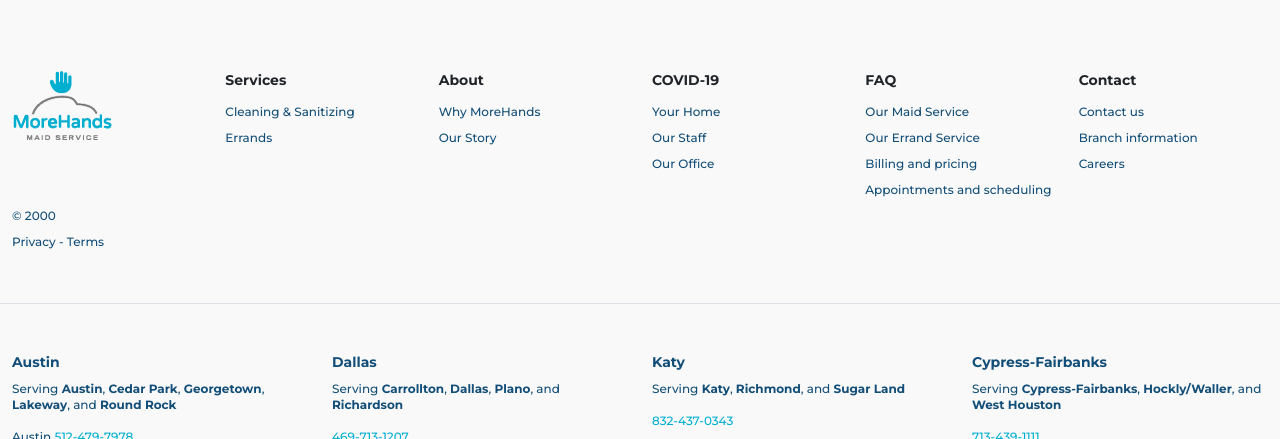
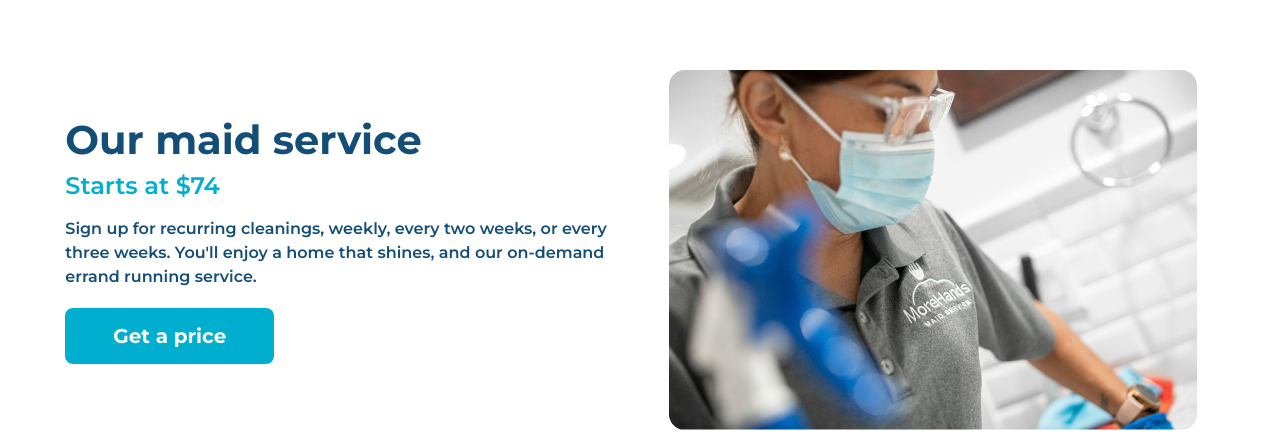
Before and after one commit to mongo25/cleanSite, a React (Vite) app in the folder cleaningSite/: page /service in a window 1280 px wide. Shown: the part 513-952 px from the top of the page. Built offline with nearby package versions, Linux system fonts and the light colour scheme.

Commit message:
maid service section

```diff
--- a/cleaningSite/src/App.css
+++ b/cleaningSite/src/App.css
@@ -575,3 +575,7 @@
 .subpage-banner {
   padding: 45px 0;
 }
+
+.maid-service-area {
+  padding: 70px 0 50px 0;
+}
--- a/cleaningSite/src/ServicePage.jsx
+++ b/cleaningSite/src/ServicePage.jsx
@@ -2,6 +2,8 @@
 import SubpageBanner from "./components/SubpageBanner";
 import Header from "./Header";
 import Footer from "./Footer";
+import { Link } from "react-router-dom";
+import { maidService } from "./assets";
 
 const ServicePage = () => {
   const [scrolled, setScrolled] = useState(false);
@@ -35,6 +37,45 @@
         description="Sometimes, there's just too much to do. Our maid service will take care of the housework. Sign up for recurring cleanings, and we'll run your errands too."
         textLink="Let us give you a hand"
       />
+      <section className="maid-service-area" id="maid-services-section">
+        <div className="container container-max">
+          <div className="row">
+            <div className="col-md-11 m-auto">
+              <div className="row">
+                <div className="col-md-6 text-start m-auto">
+                  <div className="maid-service-left">
+                    <h2 className="fw-bold fs-1">Our maid service</h2>
+                    <h4 className="text-custom-color fw-semibold">
+                      Starts at $74
+                    </h4>
+                    <div className="maid-service-right mob-visible">
+                      <img src="/assets/images/maid-service.jpg" alt="" />
+                    </div>
+                    <p className="fw-semibold mt-3 mb-3">
+                      Sign up for recurring cleanings, weekly, every two weeks,
+                      or every three weeks. You'll enjoy a home that shines, and
+                      our on-demand errand running service.
+                    </p>
+                    <div className="my-3 py-3">
+                      <Link
+                        className="btn-custom-1 px-5 py-3 fs-5 fw-bold rounded-3"
+                        to="/"
+                      >
+                        Get a price
+                      </Link>
+                    </div>
+                  </div>
+                </div>
+                <div className="col-md-6 mob-hidden">
+                  <div className="maid-service-right">
+                    <img src={maidService} alt="maid-service" />
+                  </div>
+                </div>
+              </div>
+            </div>
+          </div>
+        </div>
+      </section>
       <Footer />
     </>
   );
--- a/cleaningSite/src/assets/index.js
+++ b/cleaningSite/src/assets/index.js
@@ -18,3 +18,4 @@
 export { default as commitedImage } from "./commited-image.jpg";
 
 export { default as cleanTeam } from "./cleaningTeam.png";
+export { default as maidService } from "./maid-service.jpg";
```
Also changed, not shown: cleaningSite/src/assets/maid-service.jpg (added), 1 other file (tests, documents, lock files or other folders).
